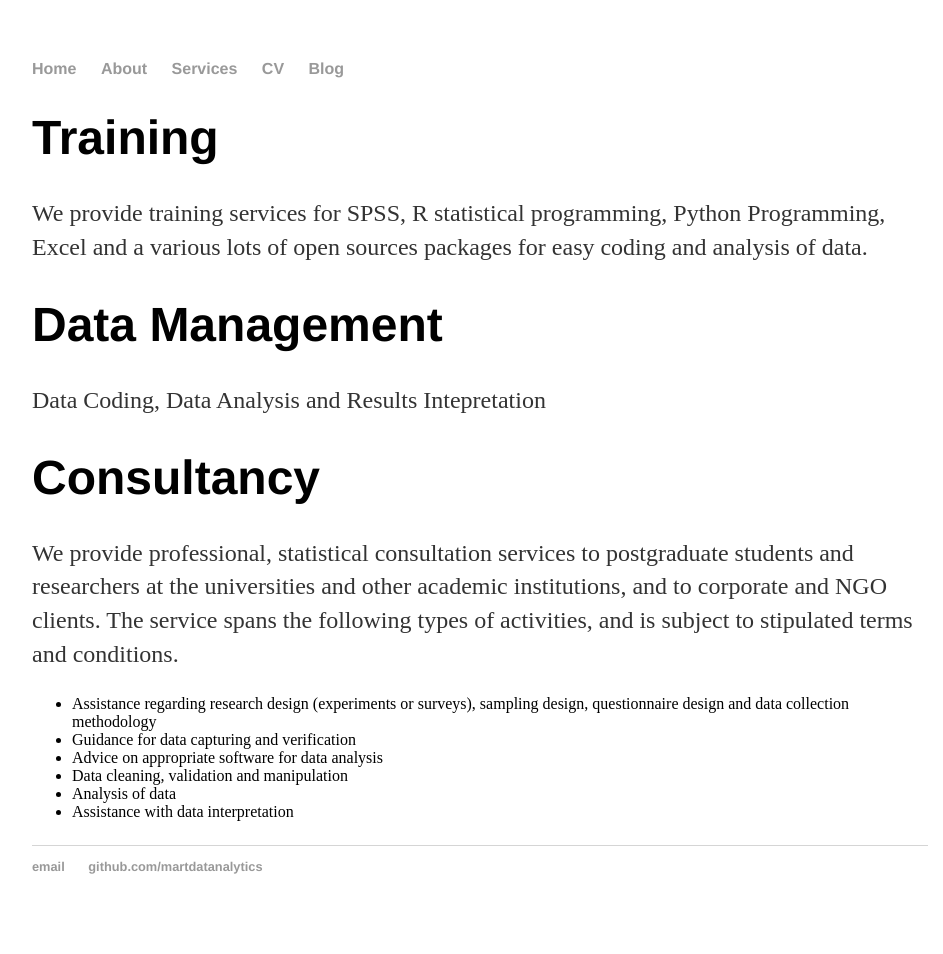
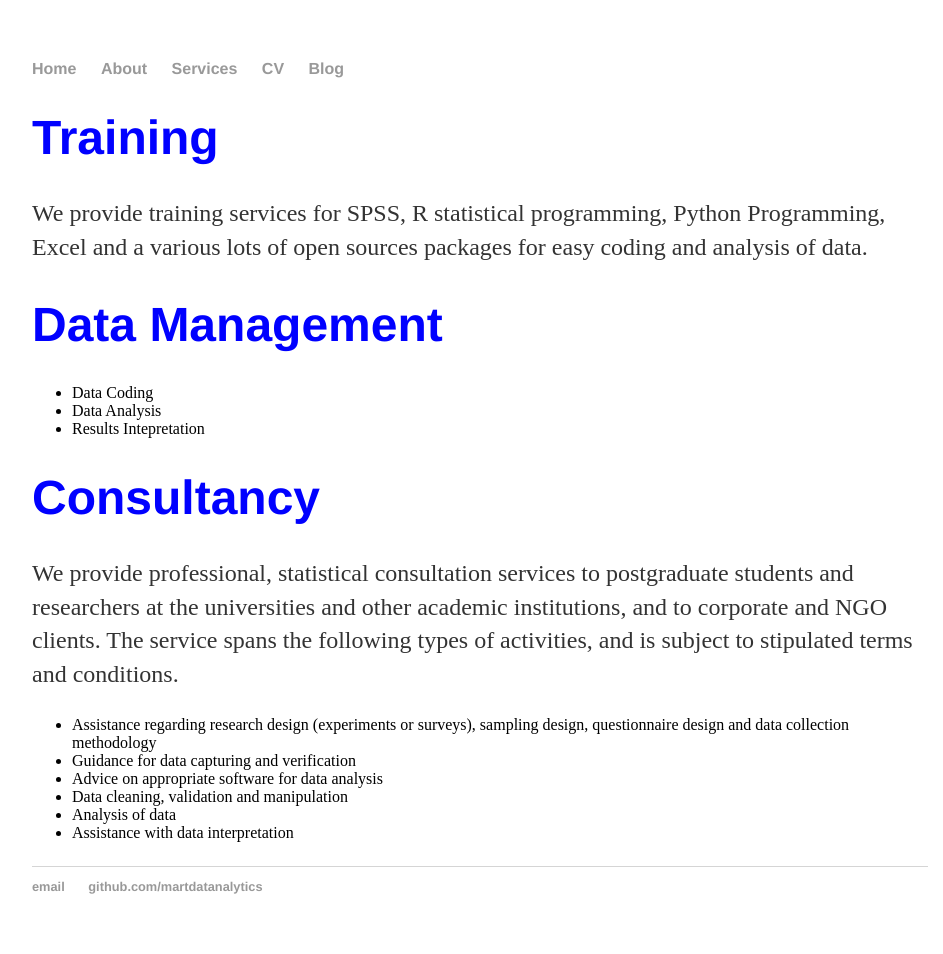
Before and after one commit to martdatanalytics/martdatanalytics.github.io, a Jekyll site: the page built from services/index.html, in a window 1280 px wide. Shown: the whole page, without its empty margins (160-1103 px from the left). Built offline with Jekyll 4.4.1, drawn with Linux system fonts in a browser that asks for light colours.

Commit message:
Update index.html

```diff
--- a/services/index.html
+++ b/services/index.html
@@ -3,11 +3,17 @@ layout: default
 title: MartDat Analytics Services
 ---
 <div class="blurb">
-	<h1>Training</h1>
+	<h1 style="color:blue;">Training</h1>
 	<p>We provide training services for SPSS, R statistical programming, Python Programming, Excel and a various lots of open sources packages for easy coding and analysis of data.</p>
-	<h1>Data Management</h1>
-	<p>Data Coding, Data Analysis and Results Intepretation</p>
-	<h1>Consultancy</h1>
+	<h1 style="color:blue;">Data Management</h1>
+	<p>
+	<ul>
+		<li>Data Coding </li>
+		<li>Data Analysis</li>
+		<li>Results Intepretation</li>
+	</ul>
+	</p>
+	<h1 style="color:blue;">Consultancy</h1>
 	<p> We provide professional, statistical consultation services to postgraduate students and researchers
 	at the universities and other academic institutions, and to corporate and NGO clients. The service spans
 	the following types of activities, and is subject to stipulated terms and conditions.
```
